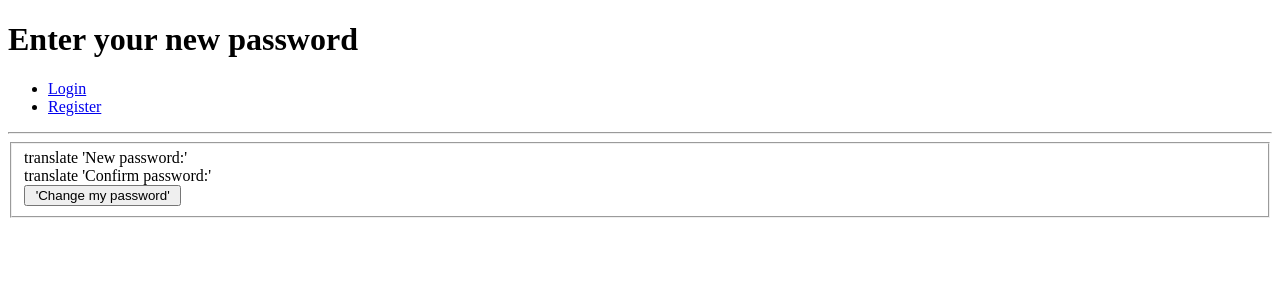
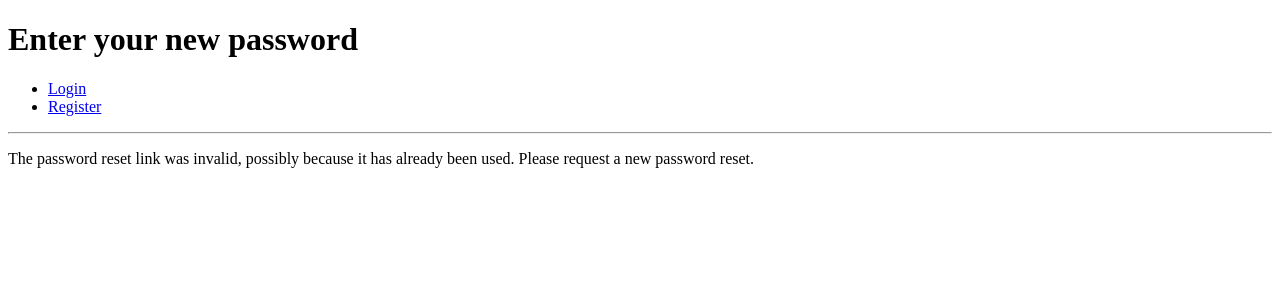
Before and after one commit to djjtyn/django-auth, a Django app: a page that uses templates/registration/password_reset_confirm.html in a window 1280 px wide. Shown: the top 300 px of the page. Run offline with Django 3.2, Linux system fonts and the light colour scheme.

Commit message:
password reset confirm customised

```diff
--- a/templates/registration/password_reset_confirm.html
+++ b/templates/registration/password_reset_confirm.html
@@ -2,22 +2,17 @@
 {% block page_title %}Password Reset Confirm{% endblock %}
 {% block page_heading %}Enter your new password{% endblock %}
 {% block content %}
- <form method="post">{% csrf_token %}
-<fieldset class="module aligned">
-    <div class="form-row field-password1">
-        {{ form.new_password1.errors }}
-        <label for="id_new_password1">translate 'New password:' </label>
-        {{ form.new_password1 }}
-    </div>
-    <div class="form-row field-password2">
-        {{ form.new_password2.errors }}
-        <label for="id_new_password2"> translate 'Confirm password:' </label>
-        {{ form.new_password2 }}
-    </div>
-    <input type="submit" value=" 'Change my password' ">
-</fieldset>
-</form>
-
-
-
+  {% if validlink %}
+    <h3>Change password</h3>
+    <form method="post">
+      {% csrf_token %}
+      {{ form.as_p }}
+      <button type="submit">Change password</button>
+    </form>
+  {% else %}
+    <p>
+      The password reset link was invalid, possibly because it has already been used.
+      Please request a new password reset.
+    </p>
+  {% endif %}
 {% endblock %}
--- a/templates/registration/password_reset_email.html
+++ b/templates/registration/password_reset_email.html
@@ -2,7 +2,7 @@ You're receiving this email because you requested a password reset for your user
 
 Please go to the following page and choose a new password:
 
-http://localhost:8000/accounts/password-reset/Mg-5ed-df126dea4a866f9668f7/
+{{ protocol }}://{{ domain }}{% url 'password_reset_confirm' uidb64=uid token=token %}
 
 Your username, in case you've forgotten: {{ user }}
 
```
